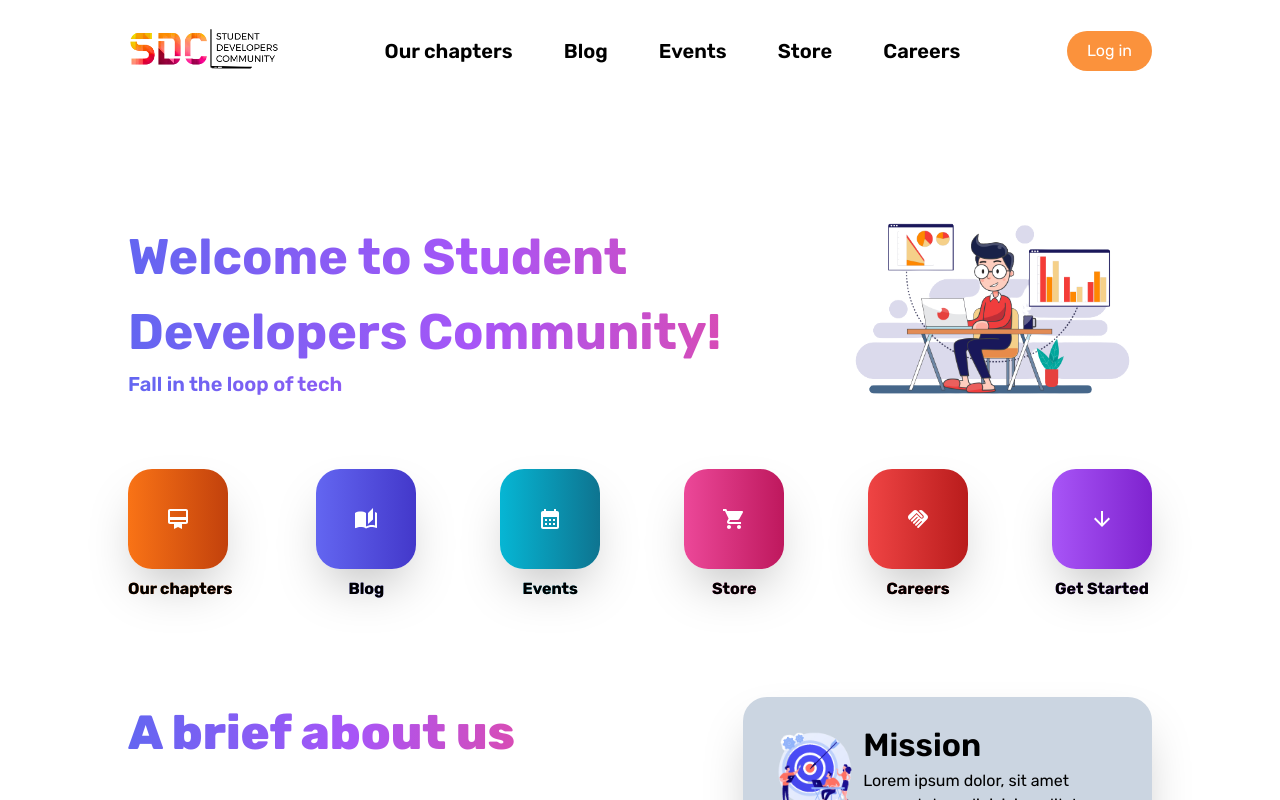
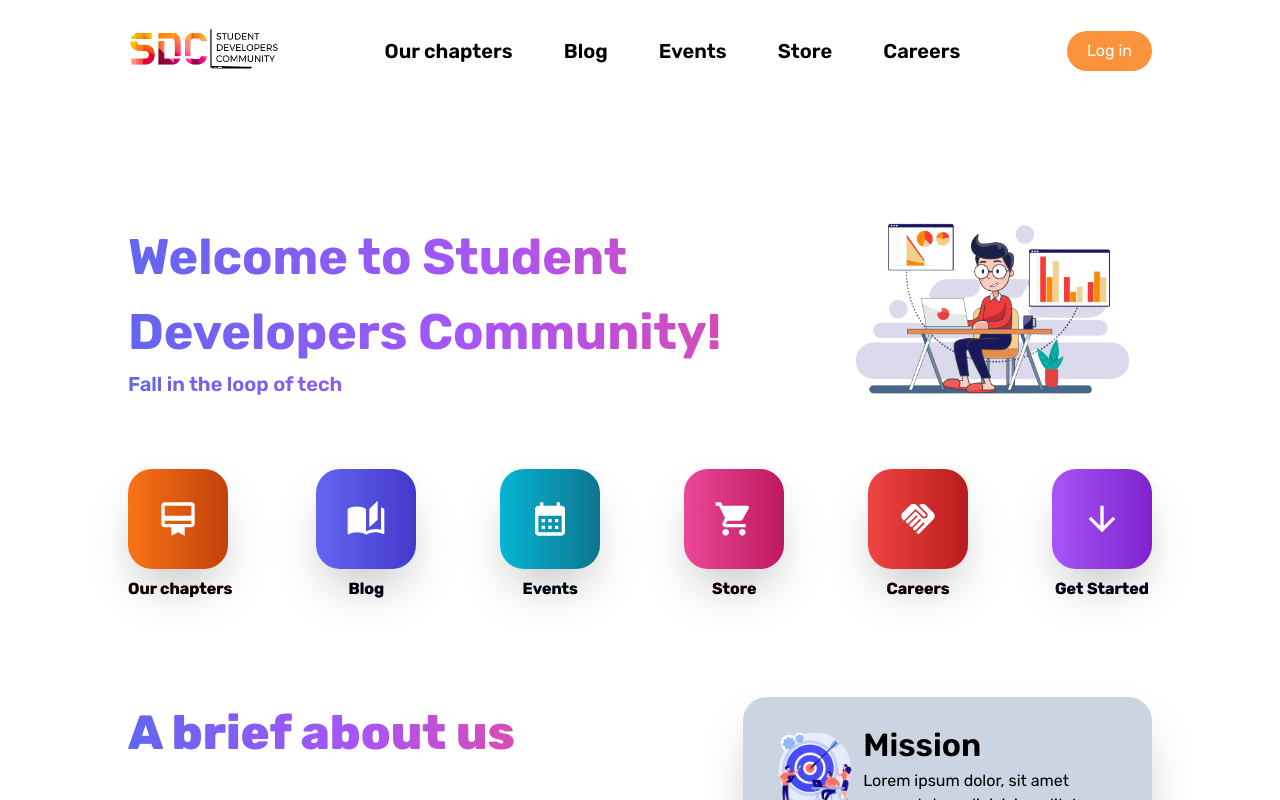
Before and after one commit to SDC-INDIA/sdc-website, a Next.js app: page / in a window 1280 px wide. Shown: the top 800 px of the page. Built offline with nearby package versions, Linux system fonts and the light colour scheme.

Commit message:
icon size bug resolved

```diff
--- a/src/components/HomePage/Hero/HeroIcons.tsx
+++ b/src/components/HomePage/Hero/HeroIcons.tsx
@@ -10,7 +10,7 @@ const HeroIcons = (props: any) => {
         <motion.div className={cls(styles[color], "w-fit mb-8 cursor-pointer hover:text-transparent bg-clip-text")} whileHover={{ translateY: -8 }}>
             <Link href={href}>
                 <div className={cls(styles[color], "shadow-2xl w-[100px] h-[100px] rounded-3xl text-white flex justify-center items-center")}>
-                    <Icon className='text-[40px]' />
+                    <Icon style={{ 'fontSize': '40px' }} />
                 </div>
                 <h1 className='mx-auto w-fit font-bold mt-2 text-[16px]'>{text}</h1>
             </Link>
```
